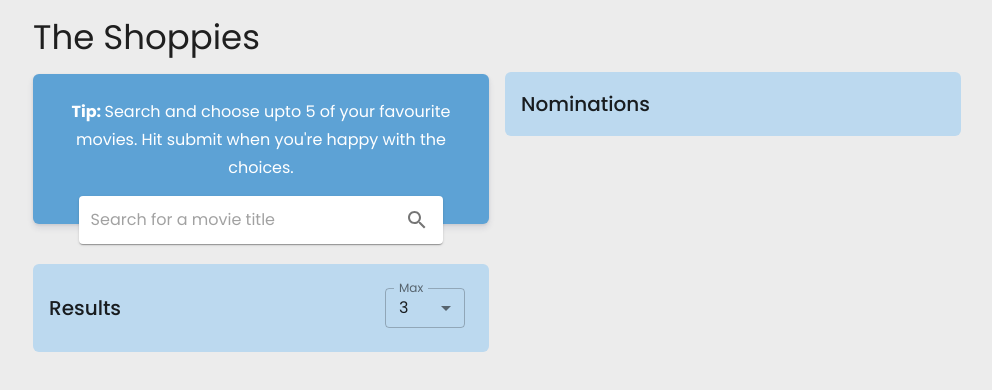
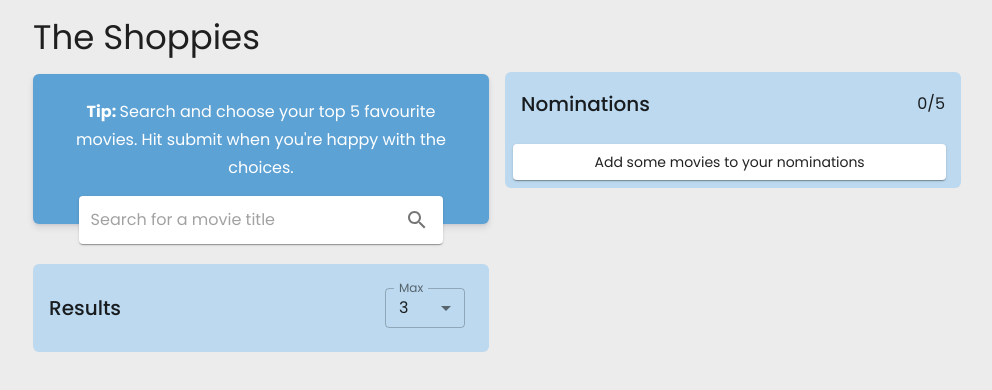
Before and after one commit to prashketh/ShopApp, a React (Create React App) app: page / in a window 1280 px wide. Shown: the top 390 px of the page, without its empty margins (151-1143 px from the left). Built offline with nearby package versions, Linux system fonts and the light colour scheme.

Commit message:
Add more visual information

```diff
--- a/src/components/nominations.js
+++ b/src/components/nominations.js
@@ -8,13 +8,17 @@ import {
 	Link,
 } from '@material-ui/core'
 
-import { Add } from '@material-ui/icons'
+import { RemoveCircleOutline } from '@material-ui/icons'
 import { makeStyles } from '@material-ui/core/styles'
 
 const useStyles = makeStyles((theme) => ({
 	title: {
 		width: '100%',
 		padding: theme.spacing(2),
+		display: 'flex',
+		flexDirection: 'row',
+		alignItems: 'center',
+		justifyContent: 'space-between',
 	},
 	resultRoot: {
 		display: 'flex',
@@ -40,18 +44,32 @@ const useStyles = makeStyles((theme) => ({
 		justifyContent: 'center',
 		paddingRight: theme.spacing(1),
 	},
-	addIcon: {
-		height: 25,
-		width: 25,
+	removeIcon: {
+		height: 30,
+		width: 30,
 	},
 	linkIcon: {
 		height: 15,
 		width: 15,
 	},
+	noNominations: {
+		display: 'flex',
+		margin: theme.spacing(1),
+		padding: theme.spacing(1),
+		justifyContent: 'center',
+		width: '95%',
+	},
 }))
 
 const _renderResults = (movies, removeNomination) => {
 	const classes = useStyles()
+	if (movies.length < 1) {
+		return (
+			<Card className={classes.noNominations}>
+				Add some movies to your nominations
+			</Card>
+		)
+	} else {
 		return movies.map((movie, i) => (
 			<Card className={classes.resultRoot} key={i}>
 				<Box className={classes.details}>
@@ -77,12 +95,13 @@ const _renderResults = (movies, removeNomination) => {
 					</Box>
 					<div className={classes.controls}>
 						<IconButton onClick={() => removeNomination(movie)}>
-						<Add className={classes.addIcon} />
+							<RemoveCircleOutline className={classes.removeIcon} />
 						</IconButton>
 					</div>
 				</Box>
 			</Card>
 		))
+	}
 }
 
 export default function Nominations({ movies, onRemove, ...props }) {
@@ -96,6 +115,7 @@ export default function Nominations({ movies, onRemove, ...props }) {
 		<Box display='flex' flexDirection='column'>
 			<Box className={classes.title}>
 				<Typography variant='h6'>Nominations</Typography>
+				<Typography variant='subtitle1'>{movies.length}/5</Typography>
 			</Box>
 			{movies && _renderResults(movies, removeNomination)}
 		</Box>
--- a/src/components/results.js
+++ b/src/components/results.js
@@ -13,7 +13,7 @@ import {
 	Select,
 } from '@material-ui/core'
 
-import { Add, Language } from '@material-ui/icons'
+import { AddCircleOutline } from '@material-ui/icons'
 import Loading from '../images/loading.gif'
 import { makeStyles } from '@material-ui/core/styles'
 
@@ -58,8 +58,8 @@ const useStyles = makeStyles((theme) => ({
 		paddingRight: theme.spacing(1),
 	},
 	addIcon: {
-		height: 25,
-		width: 25,
+		height: 30,
+		width: 30,
 	},
 	linkIcon: {
 		height: 15,
@@ -127,7 +127,7 @@ const _renderResults = (
 									disabled={checkIfIDExists(movie)}
 									onClick={() => addNomination(movie)}
 								>
-									<Add className={classes.addIcon} />
+									<AddCircleOutline className={classes.addIcon} />
 								</IconButton>
 							</Box>
 						</Box>
@@ -162,7 +162,11 @@ export default function Results({
 		<Box display='flex' flexDirection='column' alignItems='center'>
 			<Box className={classes.title}>
 				<Typography variant='h6'>Results</Typography>
-				<FormControl variant='outlined' className={classes.formControl}>
+				<FormControl
+					variant='outlined'
+					className={classes.formControl}
+					disabled={limitReached}
+				>
 					<InputLabel>Max</InputLabel>
 					<Select
 						value={max}
--- a/src/pages/shoppies.js
+++ b/src/pages/shoppies.js
@@ -112,8 +112,8 @@ export default function Shoppies({ ...props }) {
 						>
 							<Box maxWidth='85%' textAlign='center' pt={2} color='white'>
 								<Typography variant='subtitle1'>
-									<b>Tip: </b>Search and choose upto 5 of your favourite movies.
-									Hit submit when you're happy with the choices.
+									<b>Tip: </b>Search and choose your top 5 favourite movies. Hit
+									submit when you're happy with the choices.
 								</Typography>
 							</Box>
 						</Box>
```
Lines whose indentation alone changed are shown as unchanged.
